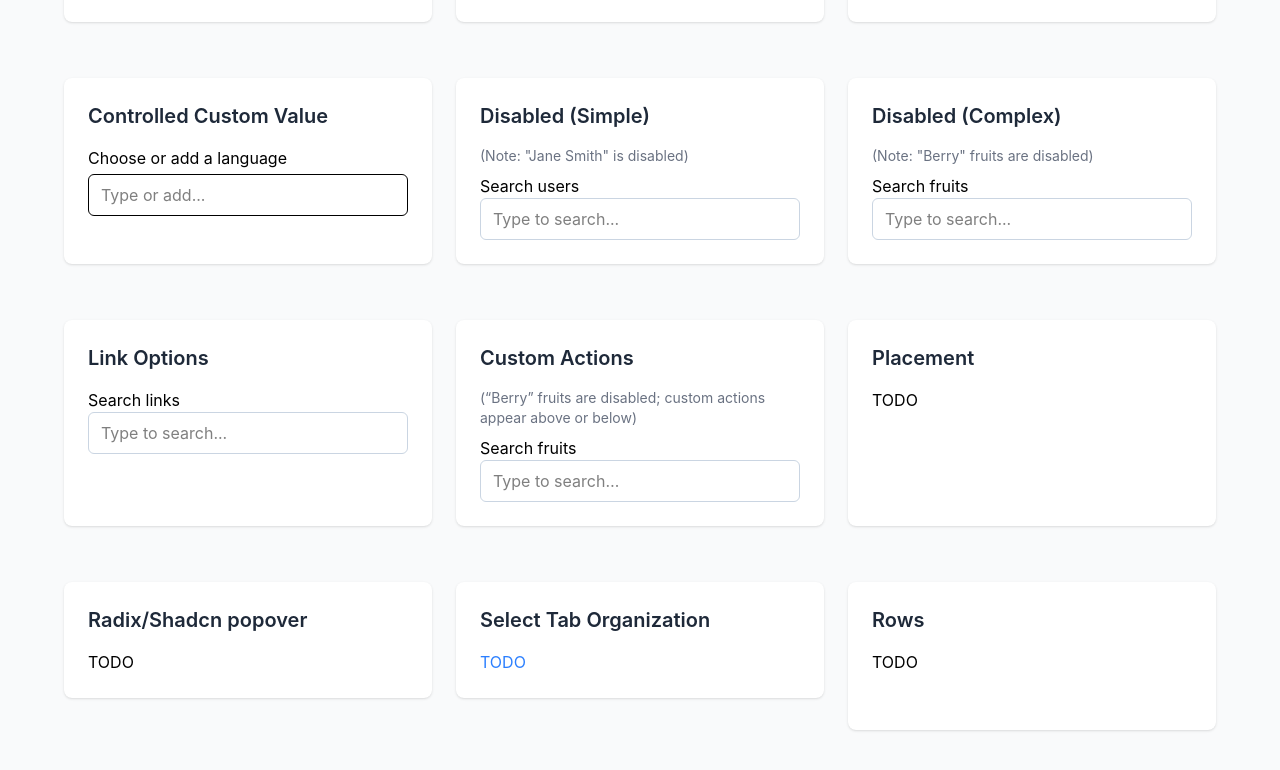
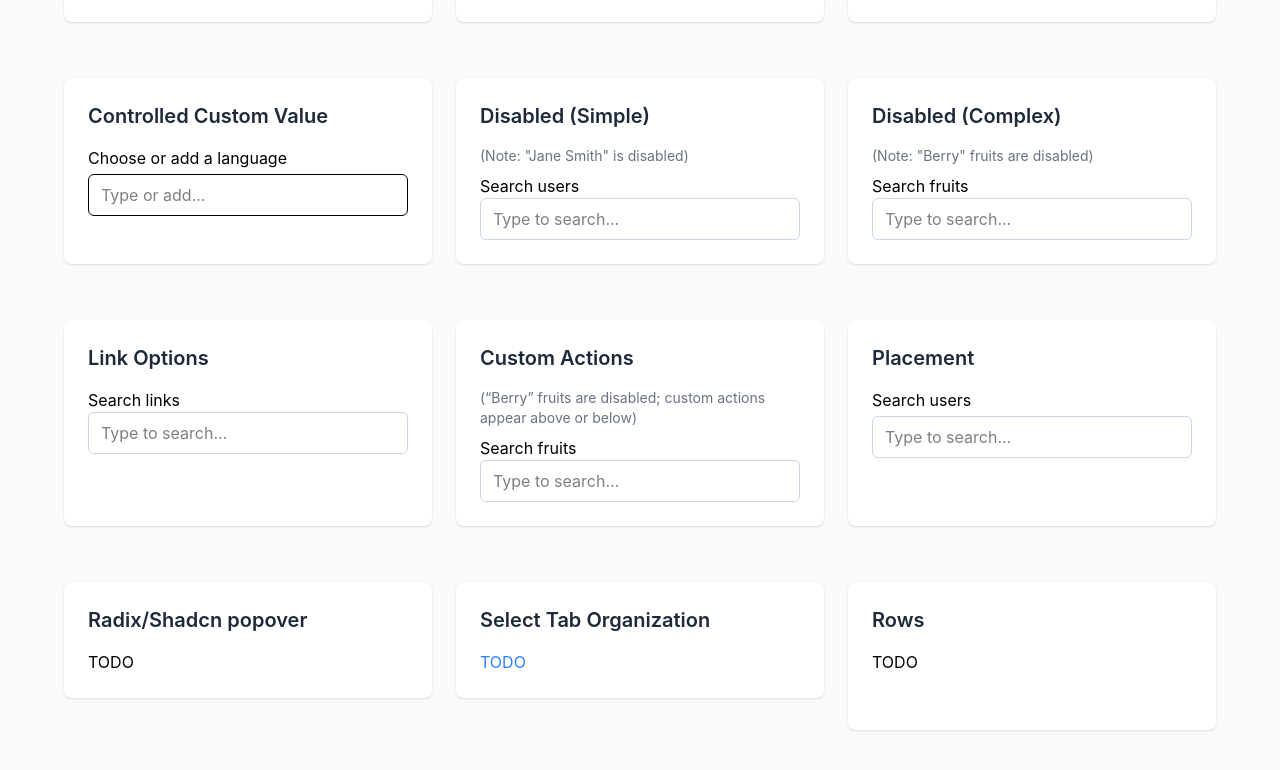
Before and after one commit to pdevito3/hello-autocomplete, a React (Vite) app: page / in a window 1280 px wide. Shown: the part 644-1414 px from the top of the page. Built offline with nearby package versions, Linux system fonts and the light colour scheme.

Commit message:
feat: floating ui example

```diff
--- a/package.json
+++ b/package.json
@@ -12,6 +12,7 @@
     "lint:fix": "eslint . --ext js,jsx,ts,tsx --fix"
   },
   "dependencies": {
+    "@floating-ui/react": "^0.27.8",
     "@tailwindcss/vite": "^4.0.6",
     "@tanstack/react-query": "^5.74.11",
     "@tanstack/react-router": "^1.114.3",
--- /dev/null
+++ b/src/examples/placement.tsx
@@ -0,0 +1,144 @@
+import { users } from "@/datasets/users";
+import { Check, XIcon } from "@/svgs";
+import {
+  autoUpdate,
+  flip,
+  offset,
+  shift,
+  size,
+  useFloating,
+} from "@floating-ui/react";
+import { useAutoComplete } from "../hooks/use-autocomplete";
+import { cn } from "../utils";
+
+function assignRef<T>(ref: React.Ref<T> | undefined, value: T | null) {
+  if (!ref) return;
+  if (typeof ref === "function") {
+    ref(value);
+  } else {
+    (ref as React.MutableRefObject<T | null>).current = value;
+  }
+}
+
+export function PlacementExample() {
+  const {
+    getRootProps,
+    getLabelProps,
+    getInputProps,
+    getListProps,
+    getOptionProps,
+    getOptionState,
+    getItems,
+    getClearProps,
+    hasSelectedItem,
+    isOpen,
+    getSelectedItem,
+  } = useAutoComplete({
+    items: users,
+    state: { label: "Search users" },
+    asyncDebounceMs: 300,
+    onFilterAsync: async ({ searchTerm }) =>
+      users.filter((u) =>
+        u.name.toLowerCase().includes(searchTerm.toLowerCase())
+      ),
+    itemToString: (u) => u.name,
+  });
+
+  const { refs, floatingStyles } = useFloating({
+    placement: "top",
+    middleware: [
+      offset(20),
+      flip(),
+      shift({ padding: 5 }),
+      size({
+        apply({ elements, rects }) {
+          elements.floating.style.width = `${rects.reference.width}px`;
+        },
+      }),
+    ],
+    whileElementsMounted: autoUpdate,
+  });
+
+  const rootProps = getRootProps();
+  const listProps = getListProps();
+
+  return (
+    <div className="max-w-md">
+      <label {...getLabelProps()} className="block mb-1">
+        Search users
+      </label>
+
+      <div
+        {...rootProps}
+        ref={(node) => {
+          assignRef(rootProps.ref, node);
+          refs.setReference(node);
+        }}
+        className="relative"
+      >
+        <input
+          {...getInputProps()}
+          placeholder="Type to search..."
+          className="w-full px-3 py-2 border rounded-md border-slate-300 focus:outline-none focus:ring-2 focus:ring-blue-500 focus:border-blue-500"
+        />
+        {hasSelectedItem() && (
+          <button
+            type="button"
+            {...getClearProps()}
+            className="absolute right-3 top-1/2 -translate-y-1/2 text-gray-400 hover:text-gray-600 focus:outline-none bg-transparent"
+          >
+            <XIcon />
+          </button>
+        )}
+      </div>
+
+      {isOpen() && (
+        <ul
+          {...listProps}
+          ref={(node) => {
+            assignRef(listProps.ref, node);
+            refs.setFloating(node);
+          }}
+          style={floatingStyles}
+          className="z-10 mt-1 bg-white border border-gray-300 rounded-md shadow-lg max-h-60 overflow-auto"
+        >
+          {getItems().length === 0 ? (
+            <li className="px-4 py-2 text-gray-500">No results found</li>
+          ) : (
+            getItems().map((user) => (
+              <li
+                key={user.id}
+                {...getOptionProps(user)}
+                className={cn(
+                  "px-4 py-2 cursor-pointer hover:bg-gray-100",
+                  getOptionState(user).isActive && "bg-gray-100"
+                )}
+              >
+                <div className="flex items-center justify-between">
+                  {user.name}
+                  {getOptionState(user).isSelected && (
+                    <Check className="text-blue-500" />
+                  )}
+                </div>
+              </li>
+            ))
+          )}
+        </ul>
+      )}
+
+      {getSelectedItem() && (
+        <div className="mt-4 p-4 bg-gray-50 rounded-md">
+          <h3 className="text-sm font-medium text-gray-500">Selected User:</h3>
+          <div className="mt-2">
+            <p className="text-sm text-gray-900">
+              Name: {getSelectedItem()?.name}
+            </p>
+            <p className="text-sm text-gray-900">
+              Email: {getSelectedItem()?.email}
+            </p>
+          </div>
+        </div>
+      )}
+    </div>
+  );
+}
--- a/src/routes/index.tsx
+++ b/src/routes/index.tsx
@@ -12,6 +12,7 @@ import { InfiniteAutocompleteExample } from "@/examples/infinite";
 import { LinkOptionsExample } from "@/examples/link-options";
 import { MultiGroupedFruitExample } from "@/examples/multi-grouping";
 import MultiFruitExample from "@/examples/multiselect";
+import { PlacementExample } from "@/examples/placement";
 import { QueryClient, QueryClientProvider } from "@tanstack/react-query";
 import { createFileRoute } from "@tanstack/react-router";
 
@@ -71,7 +72,7 @@ export default function HomePage() {
             <CustomActions />
           </Example>
           <Example title="Placement">
-            <p>TODO</p>
+            <PlacementExample />
           </Example>
           <Example title="Radix/Shadcn popover">
             <p>TODO</p>
```
Also changed, not shown: 1 other file (tests, documents, lock files or other folders).
